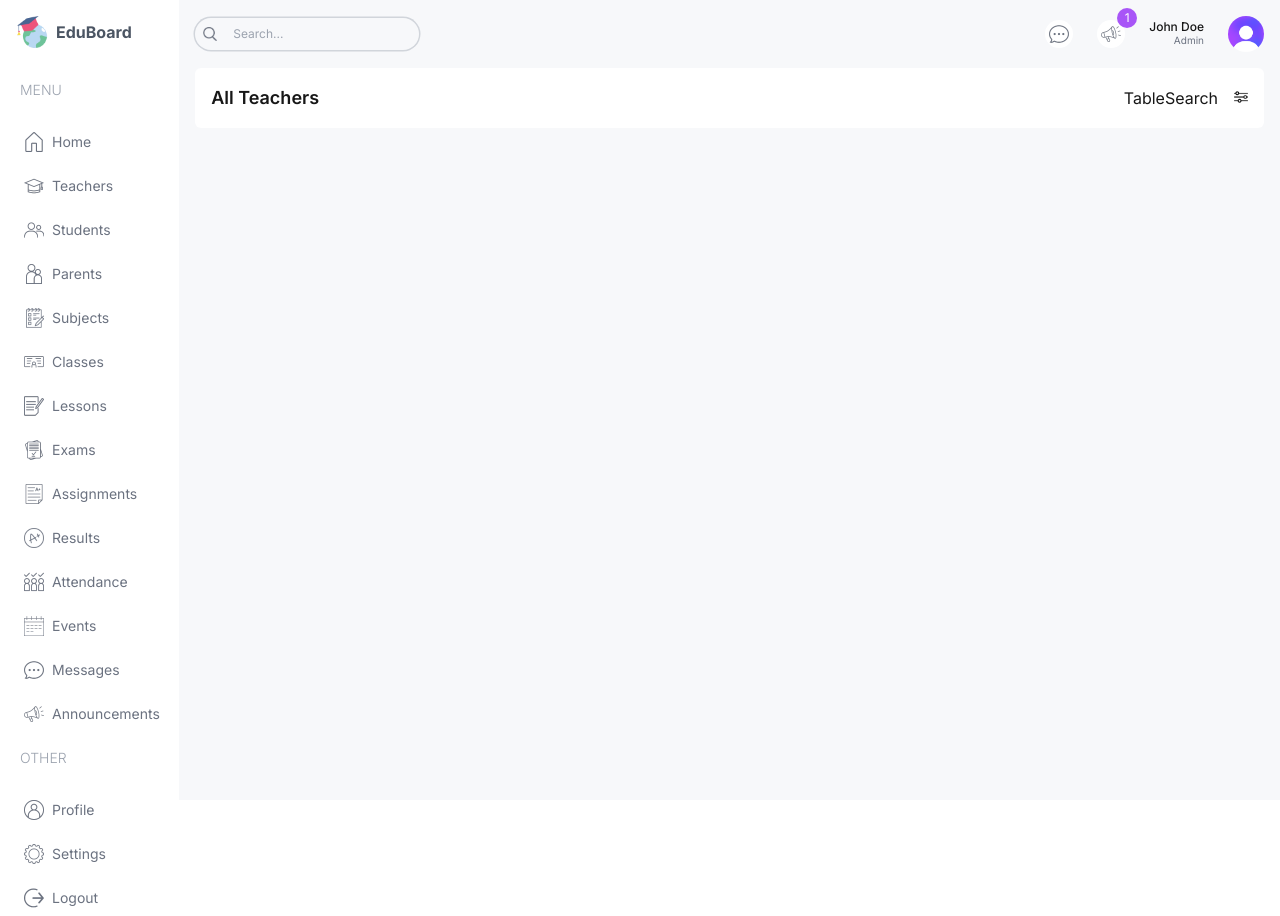
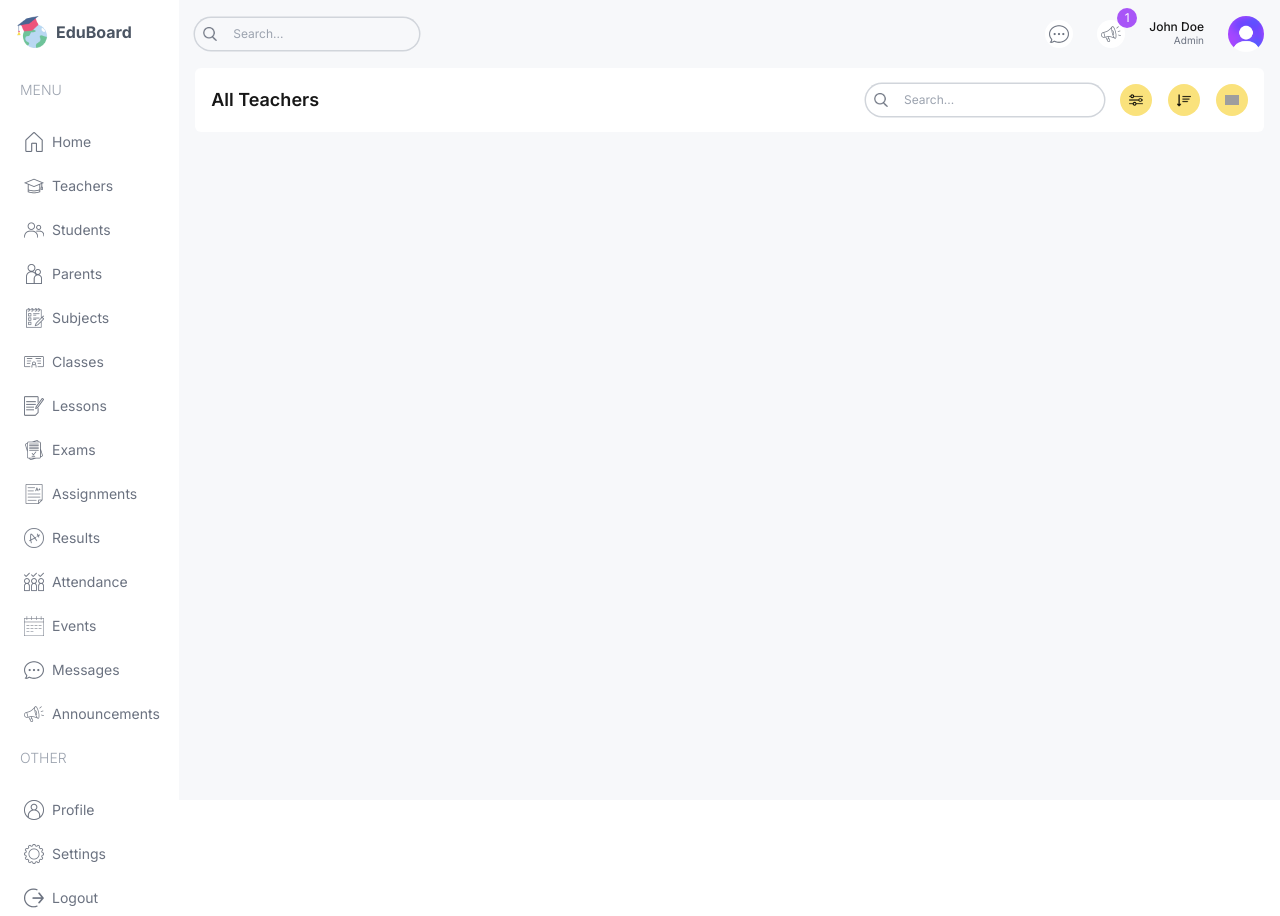
Before and after one commit to mysandesh/EduBoard, a Next.js app: page /list/teachers in a window 1280 px wide. Built offline with nearby package versions, Linux system fonts and the light colour scheme; grey boxes are pictures that could not be loaded.

Commit message:
Teacher List page icons placement styles applied

```diff
--- a/src/app/(dashboard)/list/teachers/page.tsx
+++ b/src/app/(dashboard)/list/teachers/page.tsx
@@ -9,9 +9,15 @@
         <h1 className="hidden md:block text-lg font-semibold">All Teachers</h1>
         <div className="flex flex-col md:flex-row items-center gap-4 w-full md:w-auto">
           <TableSearch />
-          <div className="">
-            <button>
+          <div className="flex items-center gap-4 self-end">
+            <button className="w-8 h-8 flex items-center justify-center rounded-full bg-customYellow">
               <Image src="/filter.png" alt="" width={14} height={14} />
+            </button>
+            <button className="w-8 h-8 flex items-center justify-center rounded-full bg-customYellow">
+              <Image src="/sort.png" alt="" width={14} height={14} />
+            </button>
+            <button className="w-8 h-8 flex items-center justify-center rounded-full bg-customYellow">
+              <Image src="/plus.png" alt="" width={14} height={14} />
             </button>
           </div>
         </div>
--- a/src/components/TableSearch.tsx
+++ b/src/components/TableSearch.tsx
@@ -1,5 +1,16 @@
+import Image from "next/image";
+
 const TableSearch = () => {
-  return <div className="">TableSearch</div>;
+  return (
+    <div className="w-full md:w-auto flex items-center gap-2 text-xs rounded-full ring-[1.5px] ring-gray-300 px-2">
+      <Image src="/search.png" alt="" width={14} height={14} />
+      <input
+        type="text"
+        placeholder="Search..."
+        className="w-[200px] p-2 bg-transparent outline-none"
+      />
+    </div>
+  );
 };
 
 export default TableSearch;
```
